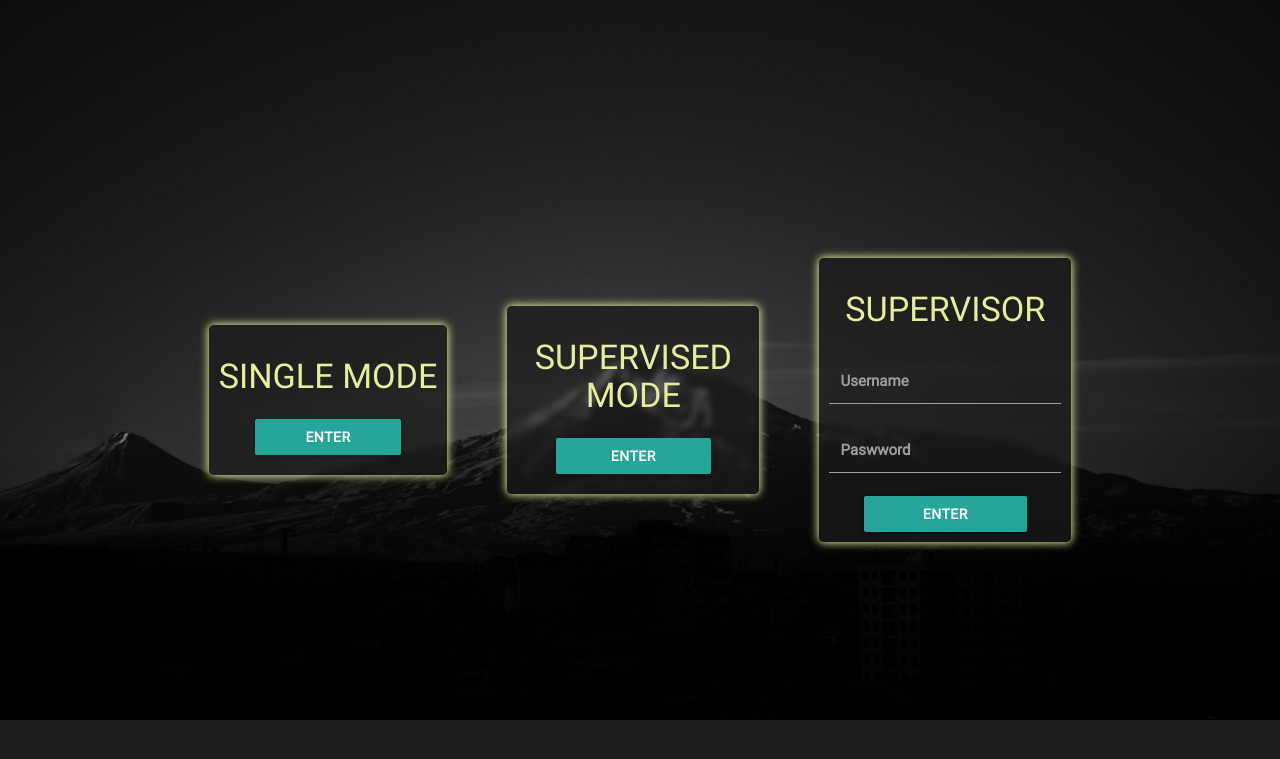
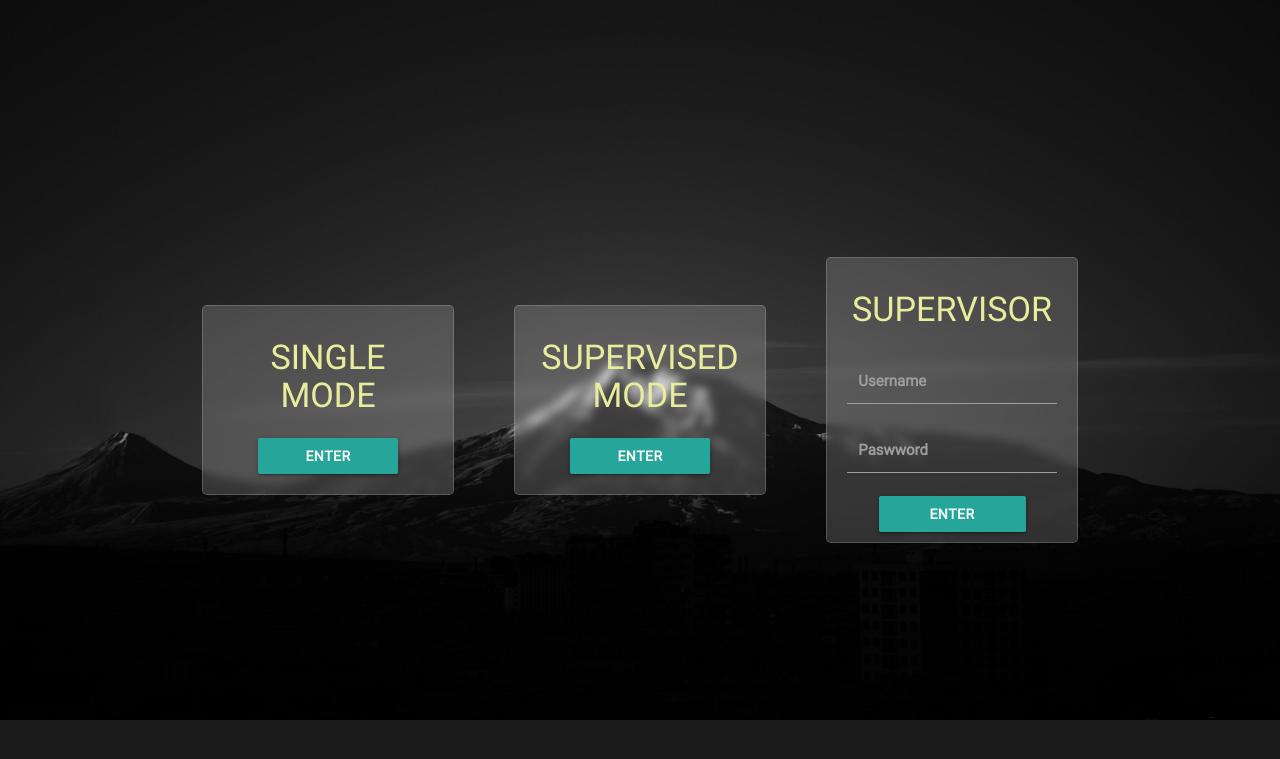
Before and after one commit to geer26/kett_v2, a Flask app: page / in a window 1280 px wide. Shown: the top 759 px of the page. Run offline with Flask 3, Linux system fonts and the light colour scheme.

Commit message:
connection modal

```diff
--- a/application/app/static/css/index.css
+++ b/application/app/static/css/index.css
@@ -100,13 +100,20 @@ body{
     background-color: var(--dark_gray_70);
     border-radius: 5px;
     padding: 10px;
+    padding-left: 20px;
+    padding-right: 20px;
     margin: 30px;
-    box-shadow: var(--yellow_shadow);
-    backdrop-filter: blur(3px);
+    /*box-shadow: var(--yellow_shadow);
+    backdrop-filter: blur(3px);*/
     display: flex;
     flex-direction: column;
     justify-content: center;
     align-items: center;
+    background-color:  rgba( 228,226,226, 0.2);
+    backdrop-filter: blur(5px);
+    -webkit-backdrop-filter: blur(5px);
+    border-radius: 5px;
+    border: 1px solid rgba( 228,226,226, 0.2);
 }
 
 
```
